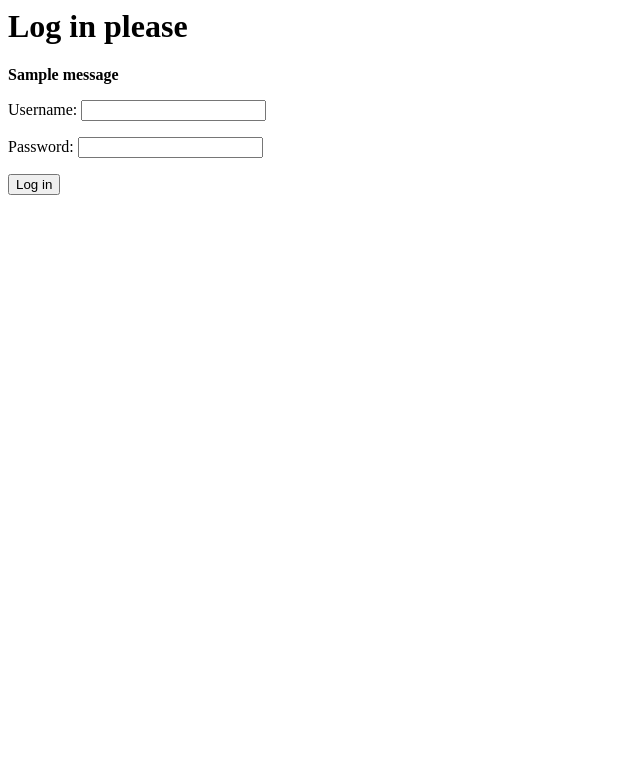
After one commit to muzami1ali/Orca, a Django app: page /log_in/ in a window 1280 px wide. The commit adds this page. Shown: the top 783 px of the page, without its empty margins (0-640 px from the left). Run offline with Django 4.2, Linux system fonts and the light colour scheme; tables that the repository leaves empty hold one stand-in row (values such as "Sample post"); one stand-in notice (Sample message) is shown.

Commit message:
added log in form and view

```diff
--- /dev/null
+++ b/lessons/forms.py
@@ -0,0 +1,7 @@
+from django import forms
+from django.core.validators import RegexValidator
+
+
+class LogInForm(forms.Form):
+    username = forms.CharField(label="Username")
+    password = forms.CharField(label="Password", widget=forms.PasswordInput())
--- a/lessons/templates/index.html
+++ b/lessons/templates/index.html
@@ -9,6 +9,6 @@
     <h1>Music Lessons</h1>
     <p>Sign up or log in</p>
     <p><a href='#'>Sign up</a></p>
-    <p><a href='#'>Log in</a></p>
+    <p><a href='{%url 'log_in' %}'>Log in</a></p>
   </body>
 </html>
--- /dev/null
+++ b/lessons/templates/log_in.html
@@ -0,0 +1,16 @@
+<html>
+<head>
+  <title>Orca</title>
+</head>
+<body>
+  <h1>Log in please</h1>
+  {%for message in messages %}
+    <p><b> {{message}}</b></p>
+  {% endfor %}
+  <form action = "{%url 'log_in' %}" method="post">
+    {% csrf_token %}
+    {{ form.as_p}}
+    <input type = "submit" value = "Log in">
+  </form>
+</body>
+</html>
--- a/lessons/views.py
+++ b/lessons/views.py
@@ -1,4 +1,27 @@
 from django.shortcuts import render
+from django.contrib.auth import authenticate, login
+from .forms import LogInForm
+
 
 def home(request):
     return render(request,'index.html')
+
+
+def log_in(request):
+    if request.method == 'POST':
+        form = LogInForm(request.POST)
+        if form.is_valid():
+            username = form.cleaned_data.get('username')
+            password = form.cleaned_data.get('password')
+            user = authenticate(username=username, password=password)
+            if user is not None:
+                login(request, user)
+                return redirect('booking')
+        messages.add_message(request, messages.ERROR, "The credentials provided were invalid!")
+    form = LogInForm()
+    return render(request, 'log_in.html', {'form': form})
+
+    #return render(request,'log_in.html')
+
+def booking(request):
+    return render(request,'booking.html')
--- a/msms/urls.py
+++ b/msms/urls.py
@@ -19,5 +19,8 @@ from lessons import views
 
 urlpatterns = [
     path('admin/', admin.site.urls),
-    path('',views.home,name='home')
+    path('',views.home,name='home'),
+    path('log_in/', views.log_in, name = 'log_in'),
+    path('booking/', views.booking, name = 'booking'),
+
 ]
```
Also changed, not shown: lessons/tests/test_log_in_form.py (added, +40 -0 lines), lessons/tests/test_log_in_view.py (added, +84 -0 lines), lessons/tests/helpers.py (added), lessons/tests/test_student_model.py (line endings or trailing spaces).
